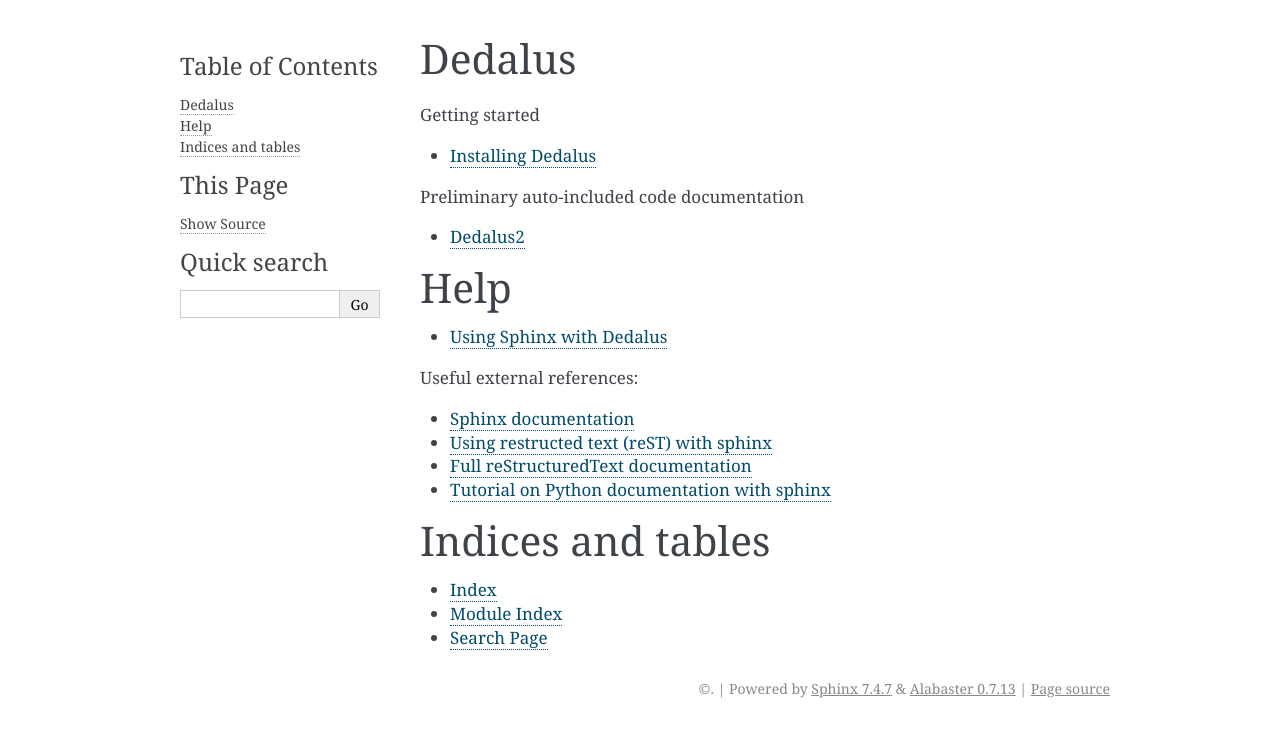
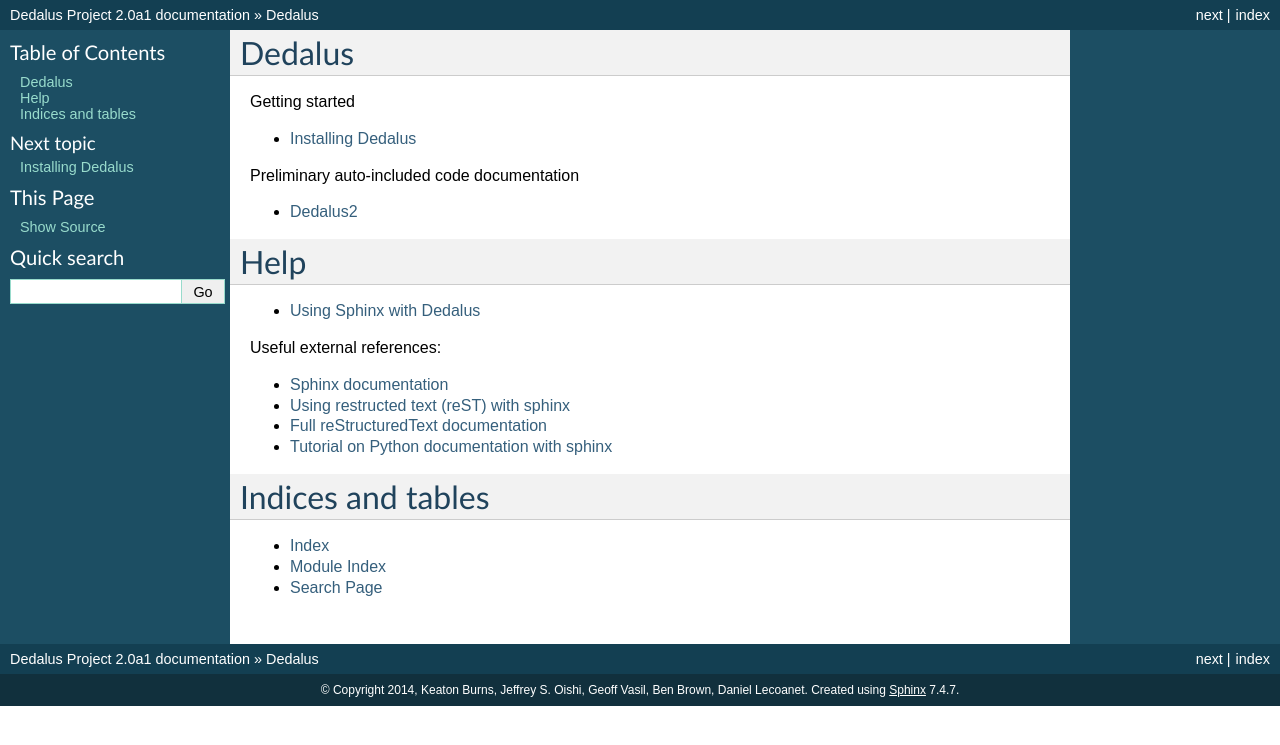
Before and after one commit to enlighter/dedalus, a Sphinx documentation site: the page built from docs/index.rst, in a window 1280 px wide. Shown: the top 745 px of the page. Built offline with Sphinx 7.4.7, drawn with Linux system fonts in a browser that asks for light colours; formulas are drawn with MathJax 3; pages that are not in the unit, such as notebooks, are missing from menus; some of the changed lines change nothing that is shown.

Commit message:
rebuilt from quickstart to get missing files.

```diff
--- a/docs/conf.py
+++ b/docs/conf.py
@@ -0,0 +1,242 @@
+# -*- coding: utf-8 -*-
+#
+# Dedalus Project documentation build configuration file, created by
+# sphinx-quickstart on Tue Mar  4 10:25:54 2014.
+#
+# This file is execfile()d with the current directory set to its containing dir.
+#
+# Note that not all possible configuration values are present in this
+# autogenerated file.
+#
+# All configuration values have a default; values that are commented out
+# serve to show the default.
+
+import sys, os
+
+# If extensions (or modules to document with autodoc) are in another directory,
+# add these directories to sys.path here. If the directory is relative to the
+# documentation root, use os.path.abspath to make it absolute, like shown here.
+#sys.path.insert(0, os.path.abspath('.'))
+
+# -- General configuration -----------------------------------------------------
+
+# If your documentation needs a minimal Sphinx version, state it here.
+#needs_sphinx = '1.0'
+
+# Add any Sphinx extension module names here, as strings. They can be extensions
+# coming with Sphinx (named 'sphinx.ext.*') or your custom ones.
+extensions = ['sphinx.ext.pngmath', 'sphinx.ext.mathjax']
+
+# Add any paths that contain templates here, relative to this directory.
+templates_path = ['_templates']
+
+# The suffix of source filenames.
+source_suffix = '.rst'
+
+# The encoding of source files.
+#source_encoding = 'utf-8-sig'
+
+# The master toctree document.
+master_doc = 'index'
+
+# General information about the project.
+project = u'Dedalus Project'
+copyright = u'2014, Keaton Burns, Jeffrey S. Oishi, Geoff Vasil, Ben Brown, Daniel Lecoanet'
+
+# The version info for the project you're documenting, acts as replacement for
+# |version| and |release|, also used in various other places throughout the
+# built documents.
+#
+# The short X.Y version.
+version = '2.0'
+# The full version, including alpha/beta/rc tags.
+release = '2.0a1'
+
+# The language for content autogenerated by Sphinx. Refer to documentation
+# for a list of supported languages.
+#language = None
+
+# There are two options for replacing |today|: either, you set today to some
+# non-false value, then it is used:
+#today = ''
+# Else, today_fmt is used as the format for a strftime call.
+#today_fmt = '%B %d, %Y'
+
+# List of patterns, relative to source directory, that match files and
+# directories to ignore when looking for source files.
+exclude_patterns = ['_build']
+
+# The reST default role (used for this markup: `text`) to use for all documents.
+#default_role = None
+
+# If true, '()' will be appended to :func: etc. cross-reference text.
+#add_function_parentheses = True
+
+# If true, the current module name will be prepended to all description
+# unit titles (such as .. function::).
+#add_module_names = True
+
+# If true, sectionauthor and moduleauthor directives will be shown in the
+# output. They are ignored by default.
+#show_authors = False
+
+# The name of the Pygments (syntax highlighting) style to use.
+pygments_style = 'sphinx'
+
+# A list of ignored prefixes for module index sorting.
+#modindex_common_prefix = []
+
+
+# -- Options for HTML output ---------------------------------------------------
+
+# The theme to use for HTML and HTML Help pages.  See the documentation for
+# a list of builtin themes.
+html_theme = 'default'
+
+# Theme options are theme-specific and customize the look and feel of a theme
+# further.  For a list of options available for each theme, see the
+# documentation.
+#html_theme_options = {}
+
+# Add any paths that contain custom themes here, relative to this directory.
+#html_theme_path = []
+
+# The name for this set of Sphinx documents.  If None, it defaults to
+# "<project> v<release> documentation".
+#html_title = None
+
+# A shorter title for the navigation bar.  Default is the same as html_title.
+#html_short_title = None
+
+# The name of an image file (relative to this directory) to place at the top
+# of the sidebar.
+#html_logo = None
+
+# The name of an image file (within the static path) to use as favicon of the
+# docs.  This file should be a Windows icon file (.ico) being 16x16 or 32x32
+# pixels large.
+#html_favicon = None
+
+# Add any paths that contain custom static files (such as style sheets) here,
+# relative to this directory. They are copied after the builtin static files,
+# so a file named "default.css" will overwrite the builtin "default.css".
+html_static_path = ['_static']
+
+# If not '', a 'Last updated on:' timestamp is inserted at every page bottom,
+# using the given strftime format.
+#html_last_updated_fmt = '%b %d, %Y'
+
+# If true, SmartyPants will be used to convert quotes and dashes to
+# typographically correct entities.
+#html_use_smartypants = True
+
+# Custom sidebar templates, maps document names to template names.
+#html_sidebars = {}
+
+# Additional templates that should be rendered to pages, maps page names to
+# template names.
+#html_additional_pages = {}
+
+# If false, no module index is generated.
+#html_domain_indices = True
+
+# If false, no index is generated.
+#html_use_index = True
+
+# If true, the index is split into individual pages for each letter.
+#html_split_index = False
+
+# If true, links to the reST sources are added to the pages.
+#html_show_sourcelink = True
+
+# If true, "Created using Sphinx" is shown in the HTML footer. Default is True.
+#html_show_sphinx = True
+
+# If true, "(C) Copyright ..." is shown in the HTML footer. Default is True.
+#html_show_copyright = True
+
+# If true, an OpenSearch description file will be output, and all pages will
+# contain a <link> tag referring to it.  The value of this option must be the
+# base URL from which the finished HTML is served.
+#html_use_opensearch = ''
+
+# This is the file name suffix for HTML files (e.g. ".xhtml").
+#html_file_suffix = None
+
+# Output file base name for HTML help builder.
+htmlhelp_basename = 'DedalusProjectdoc'
+
+
+# -- Options for LaTeX output --------------------------------------------------
+
+latex_elements = {
+# The paper size ('letterpaper' or 'a4paper').
+#'papersize': 'letterpaper',
+
+# The font size ('10pt', '11pt' or '12pt').
+#'pointsize': '10pt',
+
+# Additional stuff for the LaTeX preamble.
+#'preamble': '',
+}
+
+# Grouping the document tree into LaTeX files. List of tuples
+# (source start file, target name, title, author, documentclass [howto/manual]).
+latex_documents = [
+  ('index', 'DedalusProject.tex', u'Dedalus Project Documentation',
+   u'Keaton Burns, Jeffrey S. Oishi, Geoff Vasil, Ben Brown, Daniel Lecoanet', 'manual'),
+]
+
+# The name of an image file (relative to this directory) to place at the top of
+# the title page.
+#latex_logo = None
+
+# For "manual" documents, if this is true, then toplevel headings are parts,
+# not chapters.
+#latex_use_parts = False
+
+# If true, show page references after internal links.
+#latex_show_pagerefs = False
+
+# If true, show URL addresses after external links.
+#latex_show_urls = False
+
+# Documents to append as an appendix to all manuals.
+#latex_appendices = []
+
+# If false, no module index is generated.
+#latex_domain_indices = True
+
+
+# -- Options for manual page output --------------------------------------------
+
+# One entry per manual page. List of tuples
+# (source start file, name, description, authors, manual section).
+man_pages = [
+    ('index', 'dedalusproject', u'Dedalus Project Documentation',
+     [u'Keaton Burns, Jeffrey S. Oishi, Geoff Vasil, Ben Brown, Daniel Lecoanet'], 1)
+]
+
+# If true, show URL addresses after external links.
+#man_show_urls = False
+
+
+# -- Options for Texinfo output ------------------------------------------------
+
+# Grouping the document tree into Texinfo files. List of tuples
+# (source start file, target name, title, author,
+#  dir menu entry, description, category)
+texinfo_documents = [
+  ('index', 'DedalusProject', u'Dedalus Project Documentation',
+   u'Keaton Burns, Jeffrey S. Oishi, Geoff Vasil, Ben Brown, Daniel Lecoanet', 'DedalusProject', 'One line description of project.',
+   'Miscellaneous'),
+]
+
+# Documents to append as an appendix to all manuals.
+#texinfo_appendices = []
+
+# If false, no module index is generated.
+#texinfo_domain_indices = True
+
+# How to display URL addresses: 'footnote', 'no', or 'inline'.
+#texinfo_show_urls = 'footnote'
--- a/docs/index.rst
+++ b/docs/index.rst
@@ -1,5 +1,5 @@
-.. Dedalus documentation master file, created by
-   sphinx-quickstart on Tue Jan  7 10:21:24 2014.
+.. Dedalus Project documentation master file, created by
+   sphinx-quickstart on Tue Mar  4 10:25:54 2014.
    You can adapt this file completely to your liking, but it should at least
    contain the root `toctree` directive.
 
```
Also changed, not shown: 1 other file.
